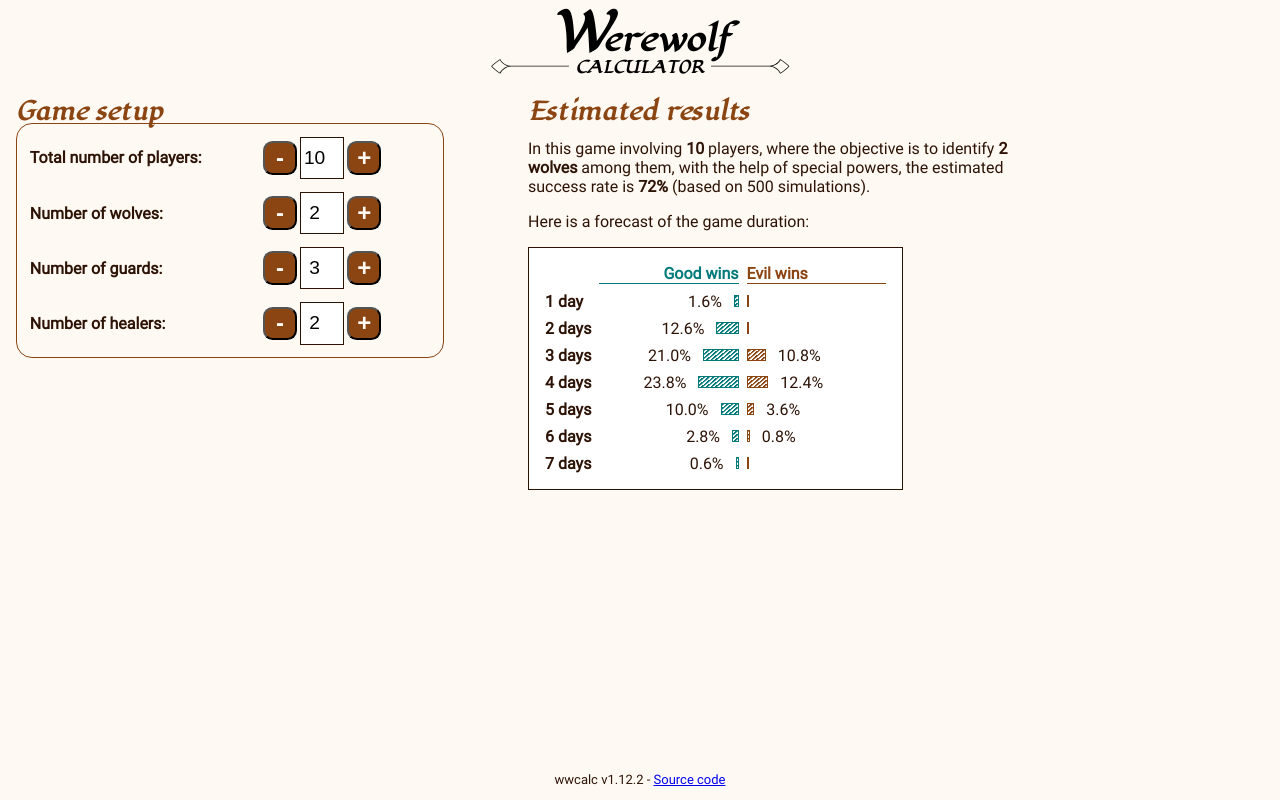
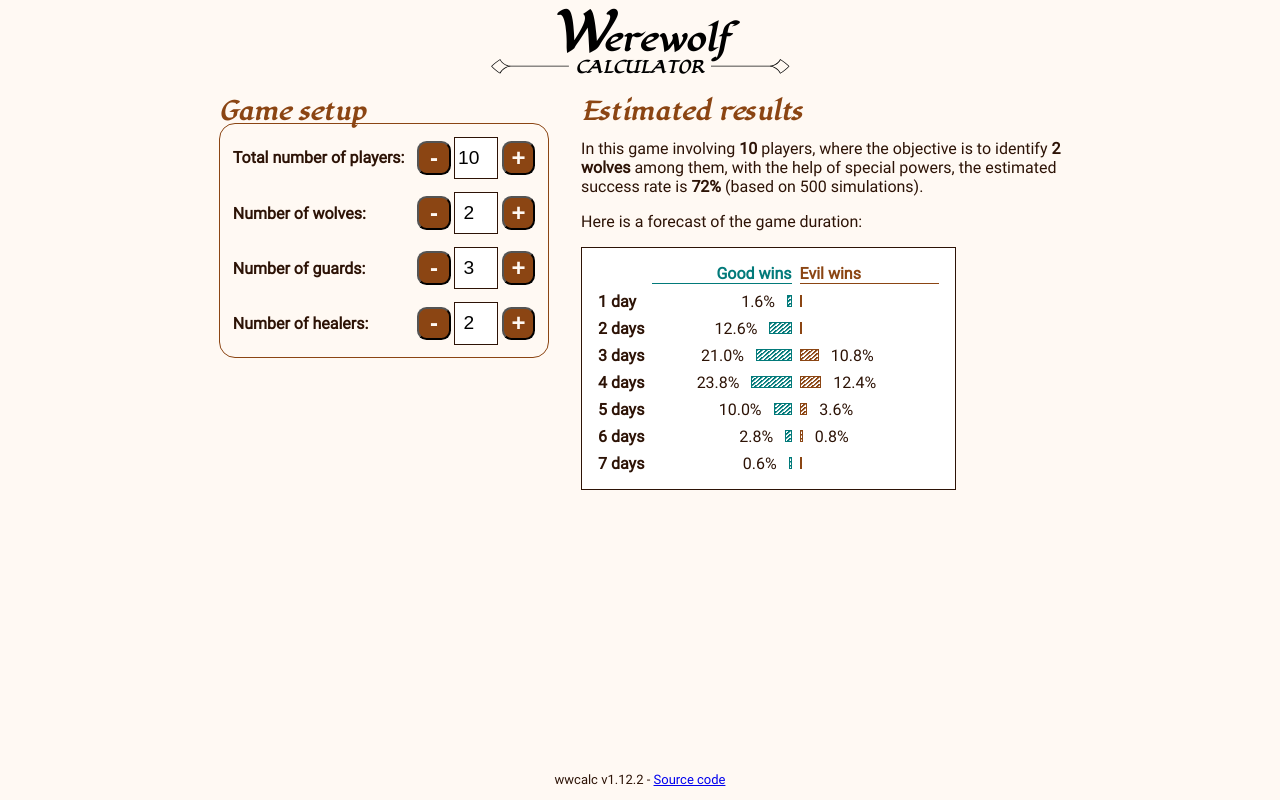
Before and after one commit to raranguren/wwcalc, an Angular app: page / in a window 1280 px wide. Built offline with nearby package versions, Linux system fonts and the light colour scheme.

Commit message:
Centered responsive layout on wide screens

```diff
--- a/src/styles.css
+++ b/src/styles.css
@@ -41,6 +41,7 @@ app-root {
 .main {
   display: flex;
   flex-direction: row;
+  justify-content: center;
   flex: 1;
 }
 
@@ -52,7 +53,6 @@ footer {
 
 app-team-selector, app-result-estimation {
   max-width: 30em;
-  width: 50%;
   padding: 1em;
 }
 
@@ -208,10 +208,8 @@ app-number-input {
 @media (max-width: 50em) {
   .main {
     flex-direction: column;
+    justify-content: start;
     gap: 0;
-  }
-  app-team-selector, app-result-estimation {
-    width: auto;
   }
   .stats-container {
     width: auto;
```
